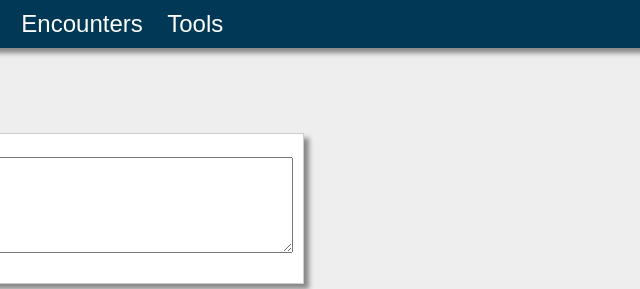
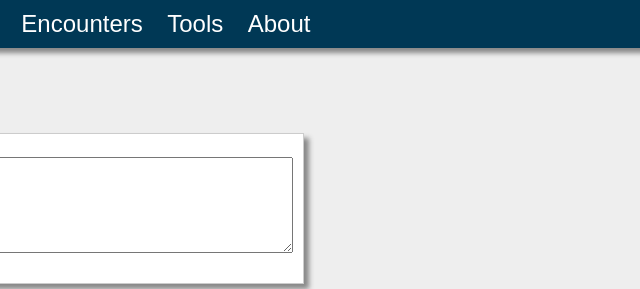
Before and after one commit to anakkerud/pem, a plain HTML site: page index.html in a window 1280 px wide. Shown: the top 289 px of the page, 504-1144 px from the left. Drawn offline with nearby package versions, Linux system fonts and the light colour scheme.

Commit message:
Added 'about' link

```diff
--- a/index.html
+++ b/index.html
@@ -16,6 +16,7 @@
 			<li class="menuitem" id="menu-monsters" onclick="selectView('monsters')">Monsters</li>
 			<li class="menuitem" id="menu-encounters" onclick="selectView('encounters')">Encounters</li>
 			<li class="menuitem" id="menu-tools" onclick="selectView('tools')">Tools</li>
+			<li class="menuitem" id="menu-about" onclick="about()">About</li>
 		</ul>
 	</div>
 
--- a/main.js
+++ b/main.js
@@ -34,6 +34,11 @@ function selectView (view_id) {
 	$("#menu-" + view_id).addClass("selected");
 	$(".page").css("display","none");
 	$(".page#" + view_id).css("display","block");
+}
+
+function about() {
+	var win = window.open("README.md", "_blank");
+	if (win) { win.focus(); }
 }
 
 // VIEW
```
